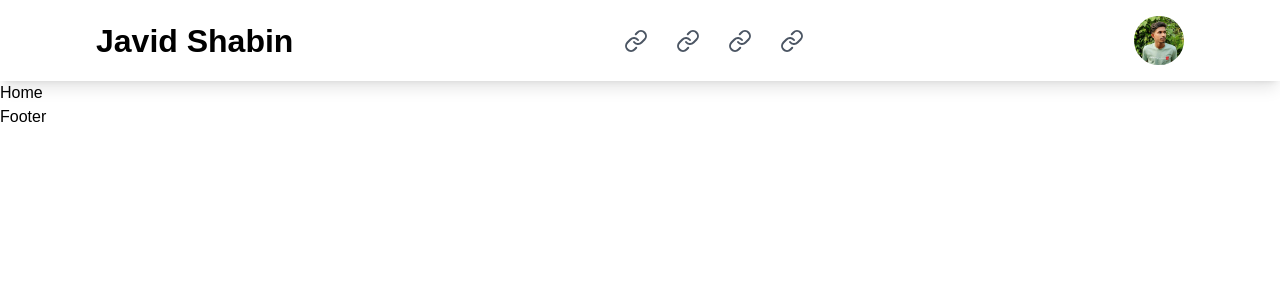
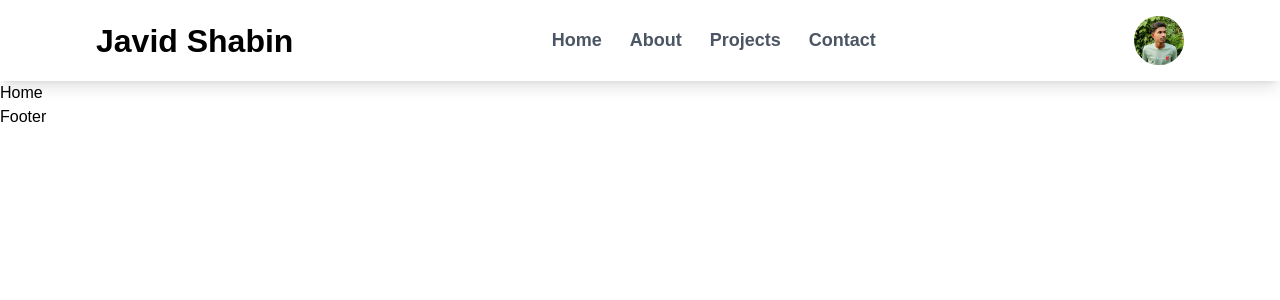
Before and after one commit to javidShabin/my-portfolio.in, a React (Vite) app: page / in a window 1280 px wide. Shown: the top 300 px of the page. Built offline with nearby package versions, Linux system fonts and the light colour scheme; a web font is replaced by a local one.

Commit message:
Add router to li s

```diff
--- a/src/components/Header.jsx
+++ b/src/components/Header.jsx
@@ -1,6 +1,7 @@
 import React, { useState } from "react";
 import { profilePic } from "../assets";
-import { Link, Logs } from "lucide-react";
+import { Logs } from "lucide-react";
+import { Link } from "react-router-dom";
 
 const Header = () => {
   const [isMenuOpen, setIsMenuOpen] = useState(false);
@@ -19,18 +20,18 @@
 
         {/* Menu for larger screens */}
         <ul className="hidden md:flex items-center gap-4 md:gap-7 text-[14px] md:text-[18px] font-bold text-gray-600 cursor-pointer">
-          <Link to={"/"}>
-            <li>Home</li>
-          </Link>
-          <Link to={"/about"}>
-            <li>About</li>
-          </Link>
-          <Link to={"/project"}>
-            <li>Projects</li>
-          </Link>
-          <Link to={"/contact"}>
-            <li>Contact</li>
-          </Link>
+          <li>
+            <Link to="/">Home</Link>
+          </li>
+          <li>
+            <Link to="/about">About</Link>
+          </li>
+          <li>
+            <Link to="/project">Projects</Link>
+          </li>
+          <li>
+            <Link to="/contact">Contact</Link>
+          </li>
         </ul>
 
         <div className="profile cursor-pointer hidden md:block">
```
